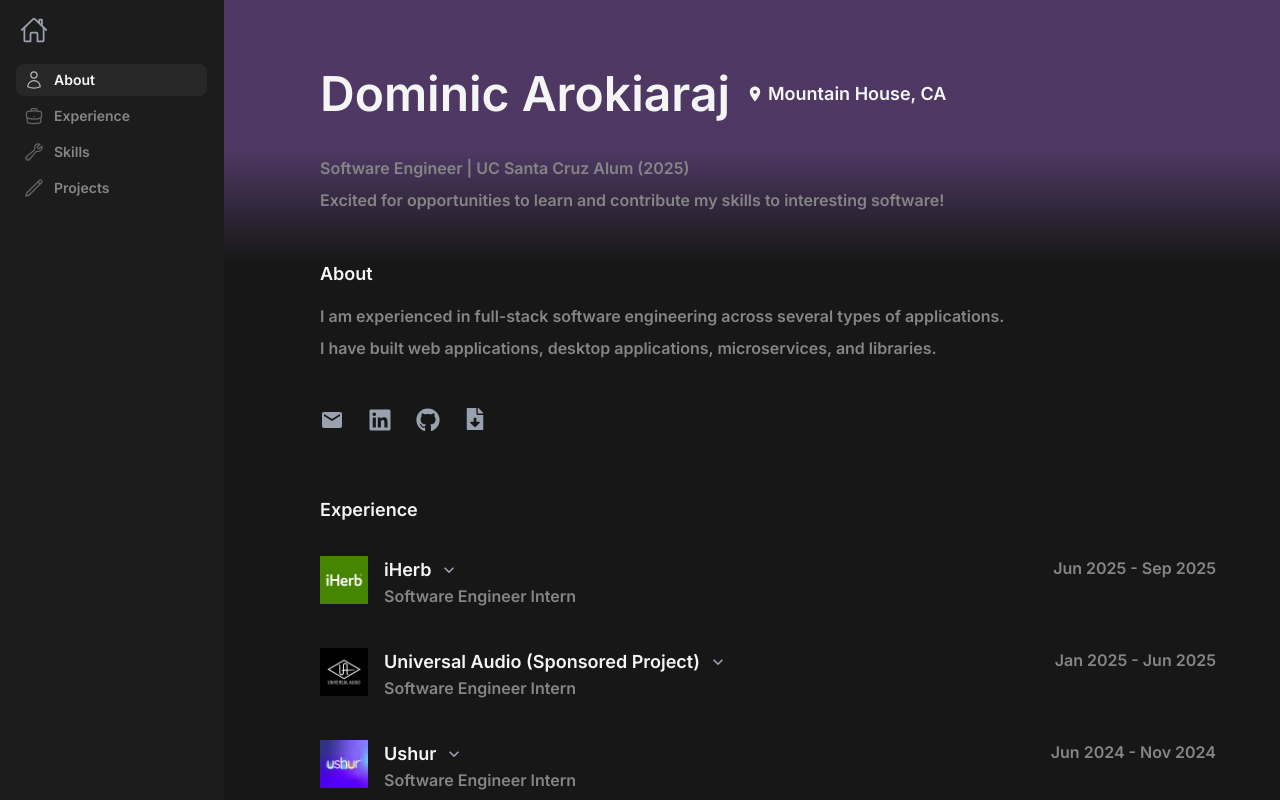
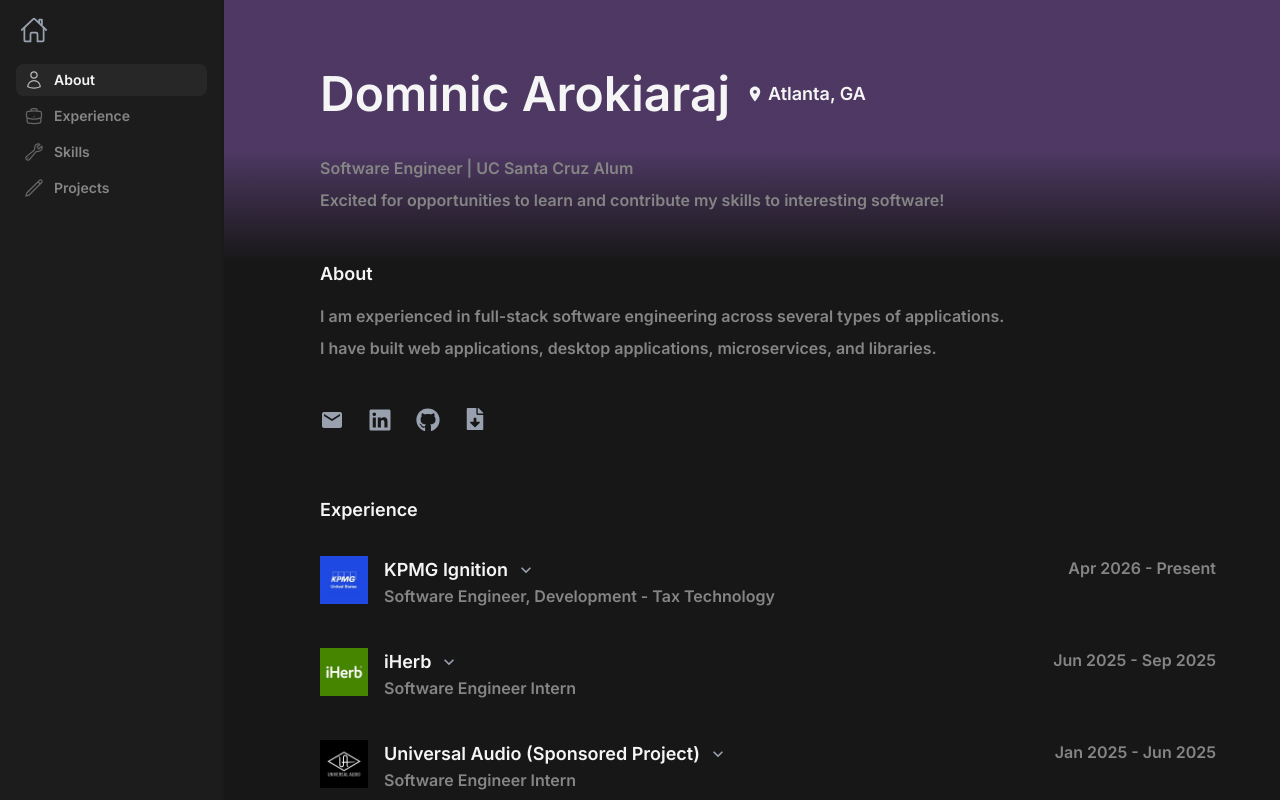
Before and after one commit to dominic-arok/personal-site, a Next.js app: page / in a window 1280 px wide. Shown: the top 800 px of the page. Built offline with nearby package versions, Linux system fonts and the light colour scheme.

Commit message:
update header, add experience, upload company logo

```diff
--- a/src/components/Experience.tsx
+++ b/src/components/Experience.tsx
@@ -79,6 +79,13 @@
 export default function Experience() {
   const experiences = [
     {
+      company: "KPMG Ignition",
+      role: "Software Engineer, Development - Tax Technology",
+      period: "Apr 2026 - Present",
+      description: "Developing application for Digital Gateway Platform.",
+      logo: "/kpmg.jpeg"
+    },
+    {
       company: "iHerb",
       role: "Software Engineer Intern",
       period: "Jun 2025 - Sep 2025",
--- a/src/components/Header.tsx
+++ b/src/components/Header.tsx
@@ -19,13 +19,13 @@
           <div className="flex items-center">
             <MdLocationOn size={18} className="mr-1 text-[rgb(245,245,245)]" />
             <span className="text-[18px] leading-[28px] font-[500] text-[rgb(245,245,245)]">
-              Mountain House, CA
+              Atlanta, GA
             </span>
           </div>
         </div>
         <div className="space-y-2 mb-8 sm:mb-12">
           <p className="text-[16px] leading-[24px] font-[400] text-[rgb(133,133,133)]">
-            Software Engineer | UC Santa Cruz Alum (2025)
+            Software Engineer | UC Santa Cruz Alum
           </p>
           <p className="text-[16px] leading-[24px] font-[400] text-[rgb(133,133,133)]">
             Excited for opportunities to learn and contribute my skills to interesting software!
```
Also changed, not shown: public/kpmg.jpeg (added).
